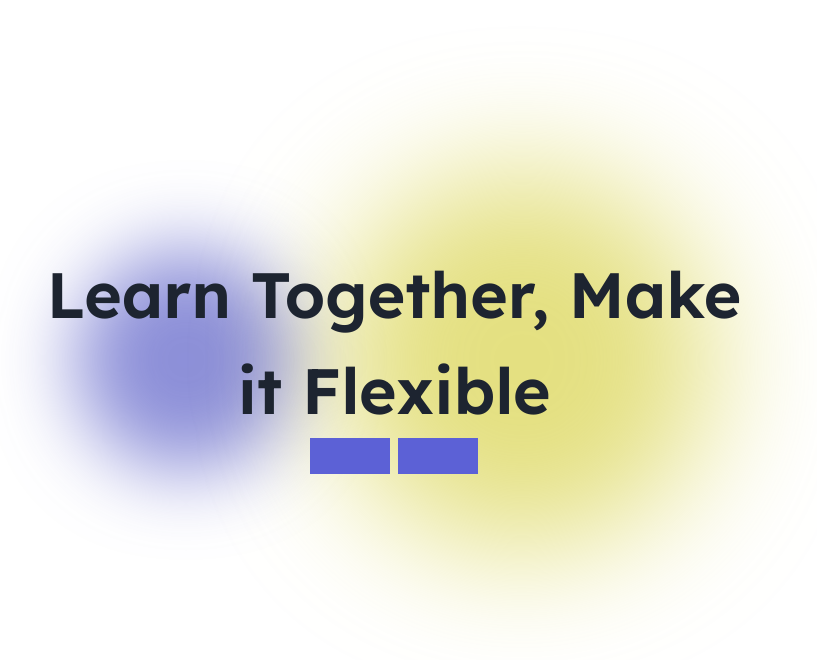
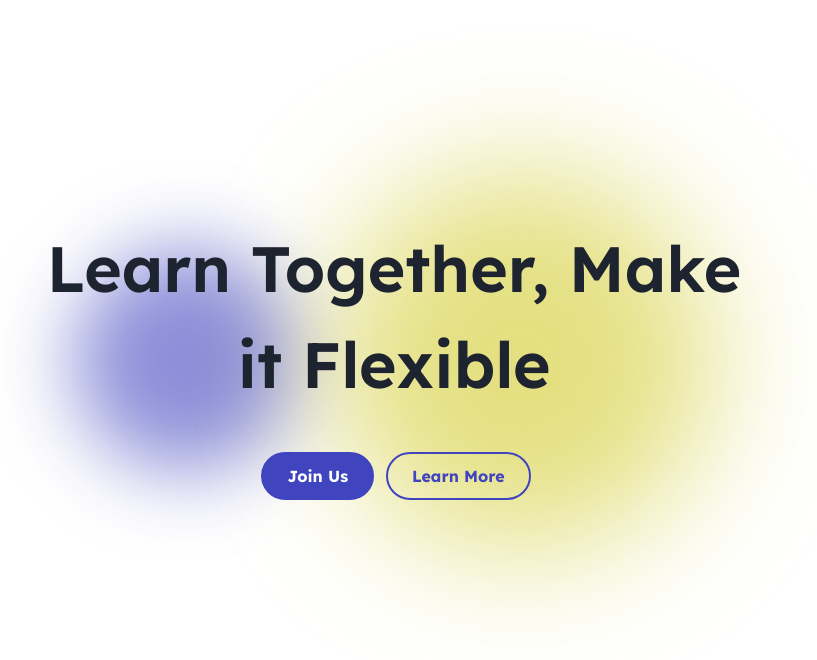
Before and after one commit to ngodingo/landing-page, a Next.js app: page / in a window 1280 px wide. Shown: the top 660 px of the page, without its empty margins (246-1063 px from the left). Built offline with nearby package versions, Linux system fonts and the light colour scheme.

Commit message:
update hero section & create button component

```diff
--- /dev/null
+++ b/src/components/button.js
@@ -0,0 +1,33 @@
+import Link from "next/link"
+
+
+export function Button ({text, href, theme, className}) {
+
+  const btnTheme = {
+    primary: 'bg-primary-50 border-2 border-primary-50 text-white hover:border-primary-90 hover:shadow-[4px_4px] hover:shadow-primary-90',
+    secondary: 'border-2 border-primary-50 text-primary-50 hover:shadow-[4px_4px] hover:shadow-primary-50'
+  }
+
+  const defaultClassName = 'block w-content h-12 px-6 py-2.5 rounded-3xl font-lexend-deca font-body-2 font-bold box-border mt-1 ml-1 hover:m-0 hover:mb-1 hover:mr-1 duration-[50ms]'
+
+  function getBtnTheme () {
+    switch (theme) {
+      case 'primary':
+        return btnTheme.primary
+      case 'secondary':
+        return btnTheme.secondary
+      default:
+        return;
+    }
+  }
+
+  return (
+    <div>
+      <Link
+        href={href}
+        className={`${defaultClassName} ${getBtnTheme()} ${className}`} >
+          {text}
+      </Link>
+    </div>
+  )
+}
--- a/src/pages/index.js
+++ b/src/pages/index.js
@@ -1,6 +1,7 @@
 // components
 import Head from 'next/head'
 import { Container, Grid, Col } from '../components/layout'
+import { Button } from '../components/button'
 
 // images
 import Image from 'next/image'
@@ -50,11 +51,10 @@ function Hero () {
               it Flexible
             </h1>
           </div>
-          <div className="flex justify-center gap-x-2">
-            <div className="w-20 h-9  bg-primary-30"></div>
-            <div className="w-20 h-9  bg-primary-30"></div>
+          <div className="flex justify-center gap-x-2 mt-9">
+            <Button theme="primary" text="Join Us" href="#join-us" />
+            <Button theme="secondary" text="Learn More" href="#home" />
           </div>
-
         </div>
       </Container>
 
@@ -109,127 +109,3 @@ function Percobaan1 () {
     </section>
   )
 }
-
-
-
-
-
-
-
-
-
-
-
-
-
-
-/*
-function Rest () {
-  return (
-    <>
-      <div className={styles.description}>
-        <p>
-          Get started by editing&nbsp;
-          <code className={styles.code}>pages/index.js</code>
-        </p>
-        <div>
-          <a
-            href="https://vercel.com?utm_source=create-next-app&utm_medium=default-template&utm_campaign=create-next-app"
-            target="_blank"
-            rel="noopener noreferrer"
-          >
-            By{' '}
-            <Image
-              src="/vercel.svg"
-              alt="Vercel Logo"
-              className={styles.vercelLogo}
-              width={100}
-              height={24}
-              priority
-            />
-          </a>
-        </div>
-      </div>
-
-      <div className={styles.center}>
-        <Image
-          className={styles.logo}
-          src="/next.svg"
-          alt="Next.js Logo"
-          width={180}
-          height={37}
-          priority
-        />
-        <div className={styles.thirteen}>
-          <Image
-            src="/thirteen.svg"
-            alt="13"
-            width={40}
-            height={31}
-            priority
-          />
-        </div>
-      </div>
-
-      <div className={styles.grid}>
-        <a
-          href="https://nextjs.org/docs?utm_source=create-next-app&utm_medium=default-template&utm_campaign=create-next-app"
-          className={styles.card}
-          target="_blank"
-          rel="noopener noreferrer"
-        >
-          <h2 className={inter.className}>
-            Docs <span>-&gt;</span>
-          </h2>
-          <p className={inter.className}>
-            Find in-depth information about Next.js features and&nbsp;API.
-          </p>
-        </a>
-
-        <a
-          href="https://nextjs.org/learn?utm_source=create-next-app&utm_medium=default-template&utm_campaign=create-next-app"
-          className={styles.card}
-          target="_blank"
-          rel="noopener noreferrer"
-        >
-          <h2 className={inter.className}>
-            Learn <span>-&gt;</span>
-          </h2>
-          <p className={inter.className}>
-            Learn about Next.js in an interactive course with&nbsp;quizzes!
-          </p>
-        </a>
-
-        <a
-          href="https://vercel.com/templates?framework=next.js&utm_source=create-next-app&utm_medium=default-template&utm_campaign=create-next-app"
-          className={styles.card}
-          target="_blank"
-          rel="noopener noreferrer"
-        >
-          <h2 className={inter.className}>
-            Templates <span>-&gt;</span>
-          </h2>
-          <p className={inter.className}>
-            Discover and deploy boilerplate example Next.js&nbsp;projects.
-          </p>
-        </a>
-
-        <a
-          href="https://vercel.com/new?utm_source=create-next-app&utm_medium=default-template&utm_campaign=create-next-app"
-          className={styles.card}
-          target="_blank"
-          rel="noopener noreferrer"
-        >
-          <h2 className={inter.className}>
-            Deploy <span>-&gt;</span>
-          </h2>
-          <p className={inter.className}>
-            Instantly deploy your Next.js site to a shareable URL
-            with&nbsp;Vercel.
-          </p>
-        </a>
-      </div>
-    </>
-  )
-}
-*/
```
